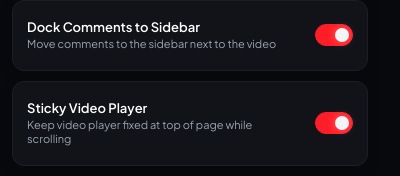
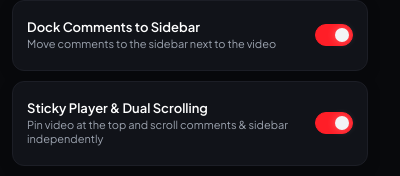
Before and after one commit to vishwa-vsr/YouTube-Control, a browser extension: page src/popup.html in a window 400 px wide. Both pictures are taken after a click on the button "WATCH". Shown: the part 287-463 px from the top of the page. Drawn offline with Linux system fonts and the light colour scheme.

Commit message:
docs(popup): update Sticky Player label to Sticky Player & Dual Scrolling

```diff
--- a/src/popup.html
+++ b/src/popup.html
@@ -293,12 +293,12 @@
           </div>
         </div>
 
-        <!-- Card 4: Sticky Video Player -->
+        <!-- Card 4: Sticky Player & Dual Scrolling -->
         <div class="option-card">
           <div class="switch-row">
             <div class="switch-info">
-              <span class="switch-label">Sticky Video Player</span>
-              <span class="switch-description">Keep video player fixed at top of page while scrolling</span>
+              <span class="switch-label">Sticky Player & Dual Scrolling</span>
+              <span class="switch-description">Pin video at the top and scroll comments & sidebar independently</span>
             </div>
             <label class="toggle-control">
               <input type="checkbox" id="stickyPlayer">
```
